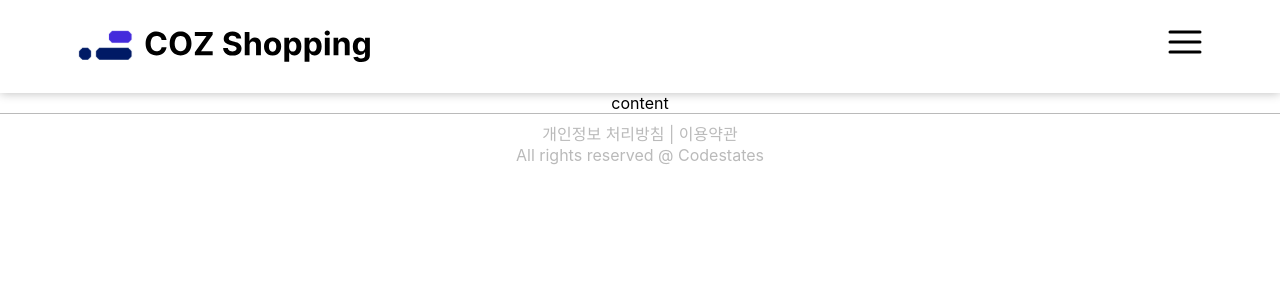
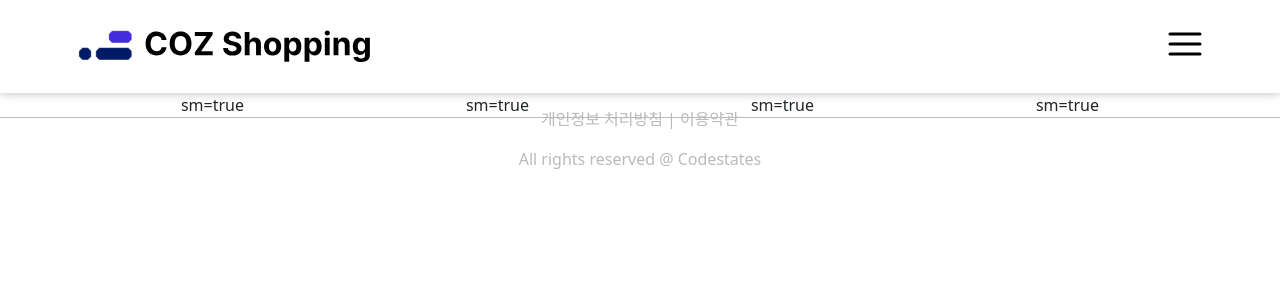
Before and after one commit to AngryDoggaebi/fe-sprint-coz-shopping, a React (Create React App) app: page / in a window 1280 px wide. Shown: the top 300 px of the page. Built offline with nearby package versions, Linux system fonts and the light colour scheme; no server answers.

Commit message:
MainProduct 구조 제작

```diff
--- a/src/App.js
+++ b/src/App.js
@@ -1,6 +1,8 @@
 import './App.css';
+import 'bootstrap/dist/css/bootstrap.min.css';
 import Footer from './components/Footer';
 import Header from './components/Header';
+import MainProducts from './components/MainProducts';
 
 
 function App() {
@@ -10,7 +12,7 @@ function App() {
 
       <div id='wrapper'>
         <div>
-          content
+          <MainProducts/>
         </div>
       </div>
 
--- /dev/null
+++ b/src/components/MainProducts.js
@@ -0,0 +1,24 @@
+import Container from 'react-bootstrap/Container';
+import Row from 'react-bootstrap/Row';
+import Col from 'react-bootstrap/Col';
+import axios from 'axios';
+
+export default function MainProducts () {
+
+  axios.get('http://cozshopping.codestates-seb.link/api/v1/products?count=4')
+  .then((result)=>{ console.log(result.data) })
+  .catch(()=> { console.log('실패함~') })
+
+
+
+  return (
+    <Container>
+      <Row>
+        <Col sm>sm=true</Col>
+        <Col sm>sm=true</Col>
+        <Col sm>sm=true</Col>
+        <Col sm>sm=true</Col>
+      </Row>
+    </Container>
+  )
+}
```
